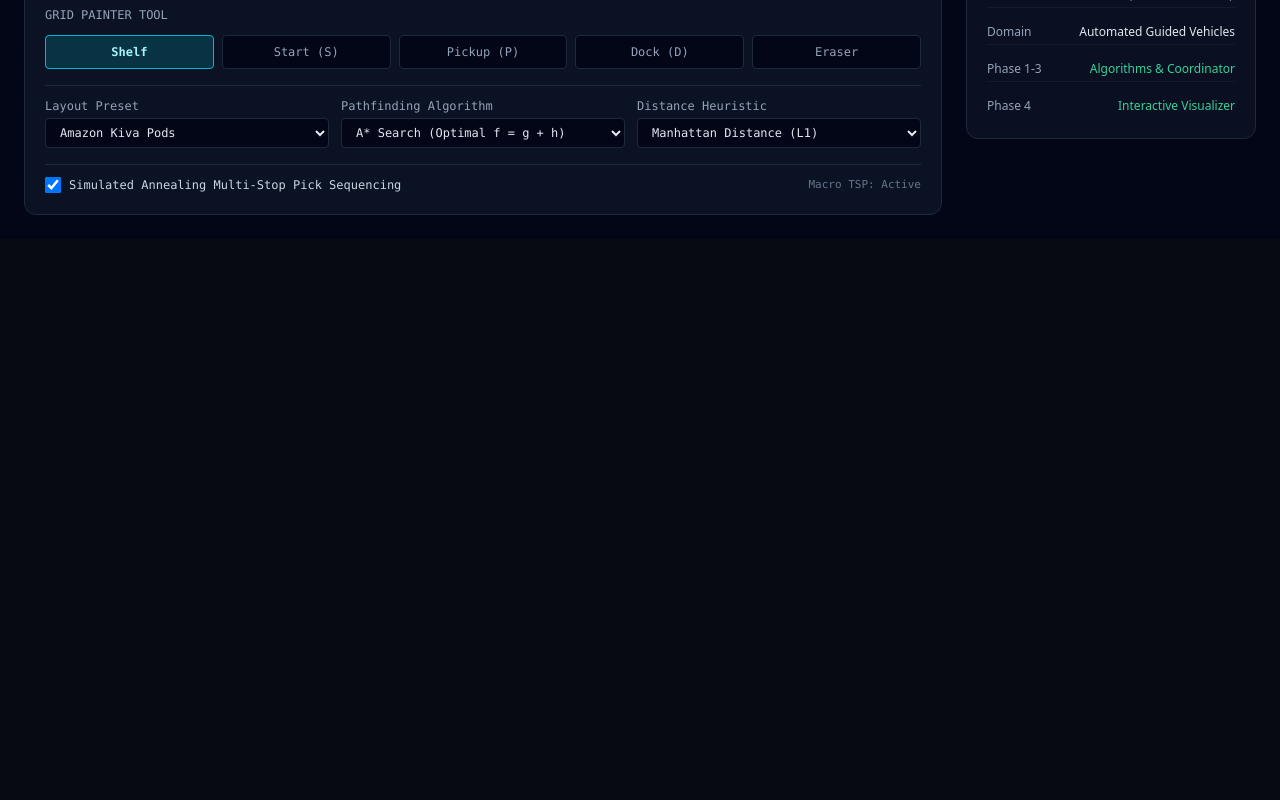
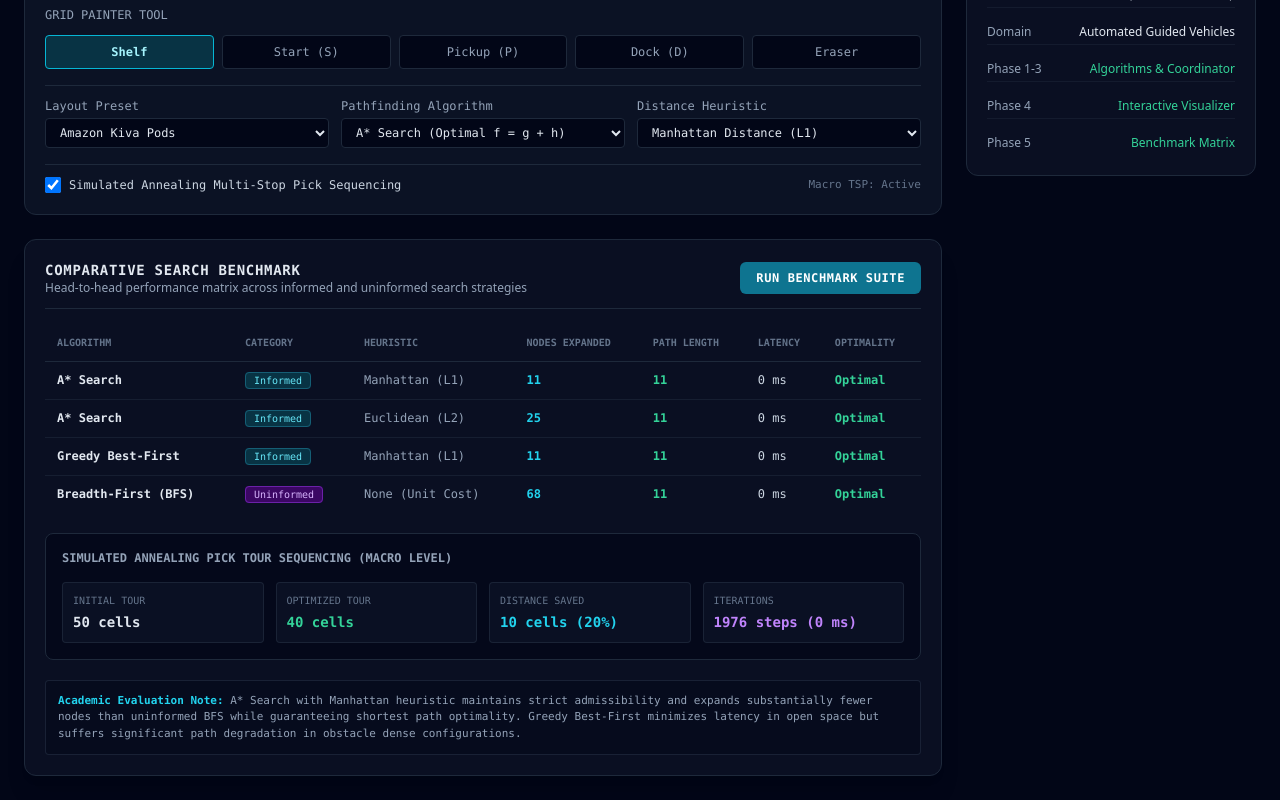
Before and after one commit to pranav718/warehouseasily, a Next.js app: page / in a window 1280 px wide. Shown: the part 854-1654 px from the top of the page. Before the commit the page ends 1093 px from the top, so only its background shows below. Built offline with nearby package versions, Linux system fonts and the light colour scheme.

Commit message:
feat: integrated benchmark panel into dashboard layout

```diff
--- a/app/page.tsx
+++ b/app/page.tsx
@@ -11,12 +11,14 @@ import {
 } from "../lib/types";
 import { WarehouseGrid } from "../components/WarehouseGrid";
 import { PlaybackControls } from "../components/PlaybackControls";
+import { BenchmarkPanel } from "../components/BenchmarkPanel";
 import { getPreset, WAREHOUSE_PRESETS } from "../lib/presets";
 import { findPathAStarGenerator } from "../lib/algorithms/astar";
 import { findPathGreedyGenerator } from "../lib/algorithms/greedy";
 import { findPathBFSGenerator } from "../lib/algorithms/bfs";
 import { optimizePickOrder } from "../lib/algorithms/simulatedAnnealing";
 import { manhattanDistance } from "../lib/heuristics";
+import { runComprehensiveBenchmark, FullBenchmarkReport } from "../lib/benchmark";
 
 export default function DashboardPage() {
   const initialPreset = getPreset("kiva");
@@ -46,6 +48,9 @@ export default function DashboardPage() {
   const [speed, setSpeed] = useState<number>(5);
   const [statusMessage, setStatusMessage] = useState<string>("Ready");
 
+  const [benchmarkReport, setBenchmarkReport] = useState<FullBenchmarkReport | null>(null);
+  const [isBenchmarking, setIsBenchmarking] = useState<boolean>(false);
+
   const [metrics, setMetrics] = useState({
     nodesExpanded: 0,
     pathLength: 0,
@@ -60,6 +65,36 @@ export default function DashboardPage() {
     cancelled: false,
     paused: false,
   });
+
+  const triggerBenchmark = useCallback(
+    (
+      currentStart: Point,
+      currentGoal: Point,
+      currentPickups: Point[],
+      currentDropoff: Point,
+      currentDims: GridDimensions,
+      currentShelves: Set<string>
+    ) => {
+      setIsBenchmarking(true);
+      setTimeout(() => {
+        const report = runComprehensiveBenchmark(
+          currentStart,
+          currentGoal,
+          currentPickups,
+          currentDropoff,
+          currentDims,
+          currentShelves
+        );
+        setBenchmarkReport(report);
+        setIsBenchmarking(false);
+      }, 30);
+    },
+    []
+  );
+
+  useEffect(() => {
+    triggerBenchmark(start, dropoff, pickups, dropoff, dimensions, shelves);
+  }, []);
 
   useEffect(() => {
     const handleMouseUp = () => {
@@ -85,10 +120,13 @@ export default function DashboardPage() {
     resetSimulationState();
     setSelectedPreset(presetId);
     const p = getPreset(presetId);
-    setShelves(new Set(p.shelves.map((pt) => `${pt.x},${pt.y}`)));
+    const nextShelves = new Set(p.shelves.map((pt) => `${pt.x},${pt.y}`));
+    setShelves(nextShelves);
     setStart(p.start);
     setPickups(p.pickups);
     setDropoff(p.dropoff);
+
+    triggerBenchmark(p.start, p.dropoff, p.pickups, p.dropoff, dimensions, nextShelves);
   };
 
   const handleCellAction = (x: number, y: number) => {
@@ -383,6 +421,14 @@ export default function DashboardPage() {
             onEditModeChange={setEditMode}
             onPresetChange={loadPreset}
           />
+
+          <BenchmarkPanel
+            report={benchmarkReport}
+            isBenchmarking={isBenchmarking}
+            onRunBenchmark={() =>
+              triggerBenchmark(start, dropoff, pickups, dropoff, dimensions, shelves)
+            }
+          />
         </section>
 
         <aside className="xl:col-span-1 flex flex-col gap-6">
@@ -467,9 +513,13 @@ export default function DashboardPage() {
               <span>Phase 1-3</span>
               <span className="text-emerald-400">Algorithms & Coordinator</span>
             </div>
-            <div className="flex justify-between py-1">
+            <div className="flex justify-between py-1 border-b border-slate-800/50">
               <span>Phase 4</span>
               <span className="text-emerald-400">Interactive Visualizer</span>
+            </div>
+            <div className="flex justify-between py-1">
+              <span>Phase 5</span>
+              <span className="text-emerald-400">Benchmark Matrix</span>
             </div>
           </div>
         </aside>
```
